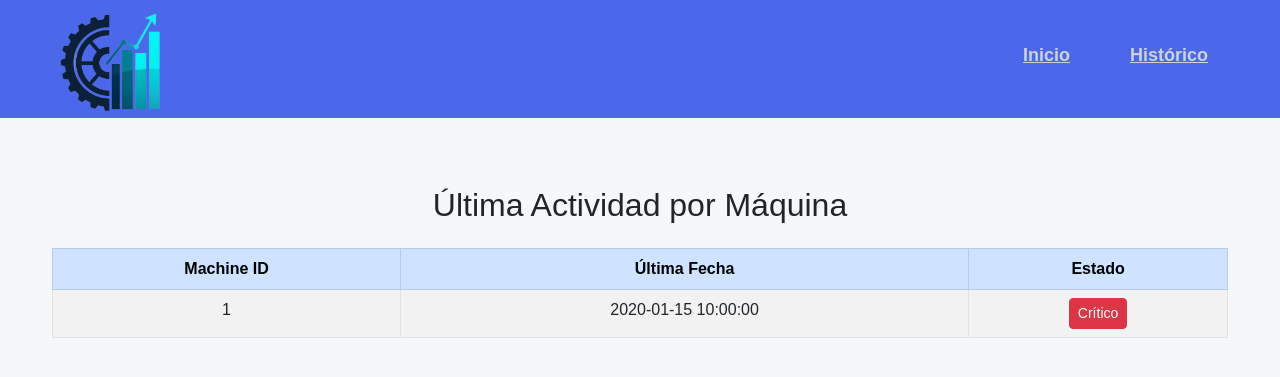
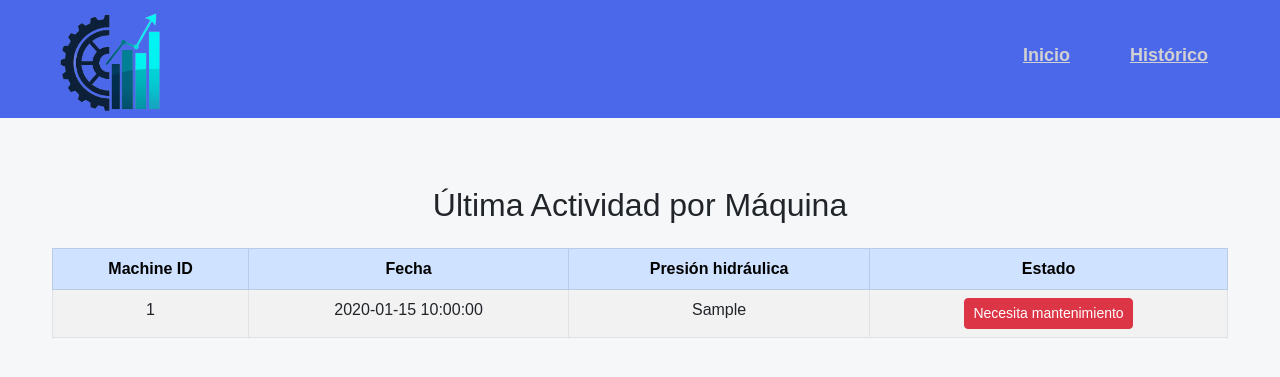
Before and after one commit to Luas21/P-ciencia-datos, a Flask app: page / in a window 1280 px wide. Shown: the top 377 px of the page. Run offline with Flask 3, Linux system fonts and the light colour scheme; a database or web service that is not in the repository returns one stand-in record (values such as "Sample title"); some libraries are stand-ins or nearby versions.

Commit message:
Eliminar .env y agregar cambios en el Index.

```diff
--- a/app/templates/index.html
+++ b/app/templates/index.html
@@ -9,7 +9,8 @@
         <thead class="table-primary text-center">
             <tr>
                 <th>Machine ID</th>
-                <th>Última Fecha</th>
+                <th>Fecha</th>
+                <th>Presión hidráulica</th>
                 <th>Estado</th>
             </tr>
         </thead>
@@ -18,13 +19,10 @@
             <tr>
                 <td>{{ m.machine_id }}</td>
                 <td>{{ m.date }}</td>
+                <td>{{ m.hydraulic_pressure_bar }}</td>
                 <td>
                     {% if m.estado == 'Crítico' %}
-                        <a href="{{ url_for('get_maquina', id=m.id) }}" class="btn btn-danger btn-sm">Crítico</a>
-                    {% elif m.estado == 'Necesario' %}
-                        <a href="{{ url_for('get_maquina', id=m.id) }}" class="btn btn-warning btn-sm">Necesario</a>
-                    {% elif m.estado == 'Recomendado' %}
-                        <a href="{{ url_for('get_maquina', id=m.id) }}" class="btn btn-recomendado btn-sm">Recomendado</a>
+                        <a href="{{ url_for('get_maquina', id=m.id) }}" class="btn btn-danger btn-sm">Necesita mantenimiento</a>
                     {% else %}
                         <a href="{{ url_for('get_maquina', id=m.id) }}" class="btn btn-success btn-sm">Normal</a>
                     {% endif %}
```
Also changed, not shown: 1 other file.
